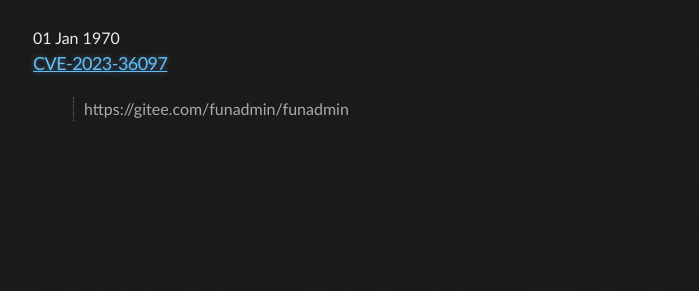
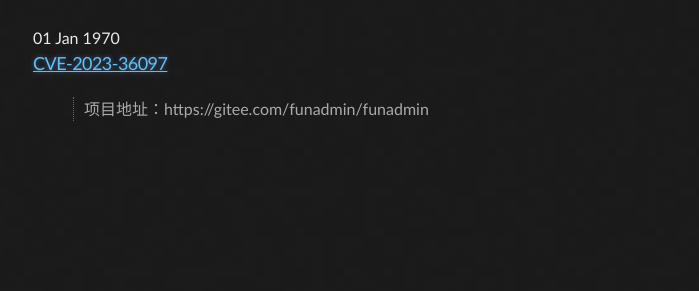
Before and after one commit to Leeyangee/leeyangee.github.io, a Jekyll site: the page built from _posts/1970-01-01-CVE Record.md, in a window 1280 px wide. Shown: the part 174-465 px from the top of the page, without its empty margins (107-806 px from the left). Built offline with Jekyll 4.4.1, drawn with Linux system fonts in a browser that asks for light colours.

Commit message:
Update 1970-01-01-CVE Record.md

```diff
--- a/_posts/1970-01-01-CVE Record.md
+++ b/_posts/1970-01-01-CVE Record.md
@@ -4,4 +4,4 @@ published: true
 ---
 
 ### [CVE-2023-36097](https://cve.mitre.org/cgi-bin/cvename.cgi?name=CVE-2023-36097)
-> https://gitee.com/funadmin/funadmin
+> 项目地址：https://gitee.com/funadmin/funadmin
```
